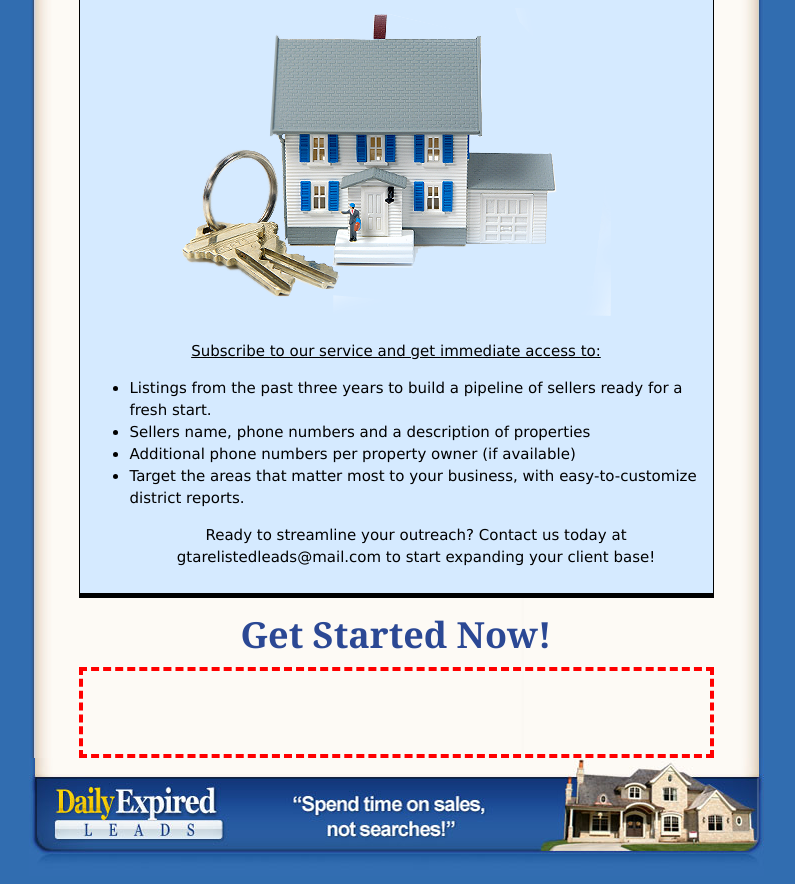
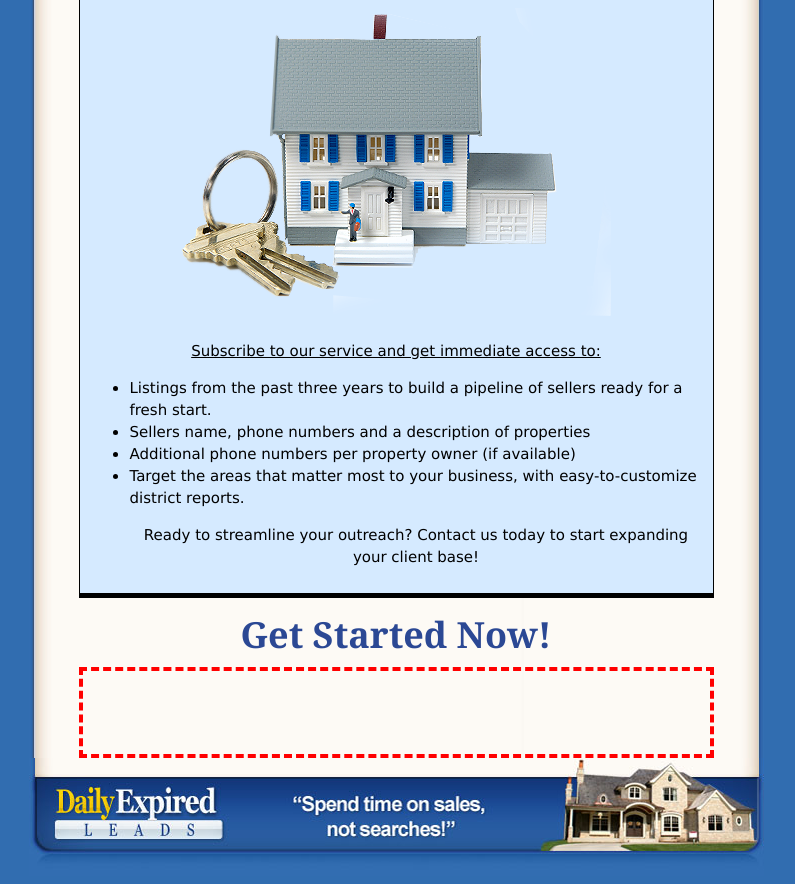
Before and after one commit to TomDowne/ExpiredArchive, a plain HTML site: page index.html in a window 1280 px wide. Shown: the part 539-1423 px from the top of the page, without its empty margins (244-1039 px from the left). Drawn offline with Linux system fonts and the light colour scheme; a script that the page names is missing.

Commit message:
Update index.html

```diff
--- a/index.html
+++ b/index.html
@@ -38,7 +38,7 @@
 <li><span class="style3">Sellers  name, phone numbers and a description of properties</span></li>
 <li><span class="style3">Additional  phone numbers per property owner (if available)</span></li>
 <li><span class="style3">Target the areas that matter most to your business, with easy-to-customize district reports.</span></li>
-<p align="center"><span class="style3">Ready to streamline your outreach? Contact us today at gtarelistedleads@mail.com to start expanding your client base!</span><br />
+<p align="center"><span class="style3">Ready to streamline your outreach? Contact us today to start expanding your client base!</span><br />
 </p></ul></div>
 <div style="border-top-width: 4px; border-top-color: #000; border-top-style: solid; text-align: right; font-size: 26px; font-weight: bold">
 <p></p></div></div>
```
